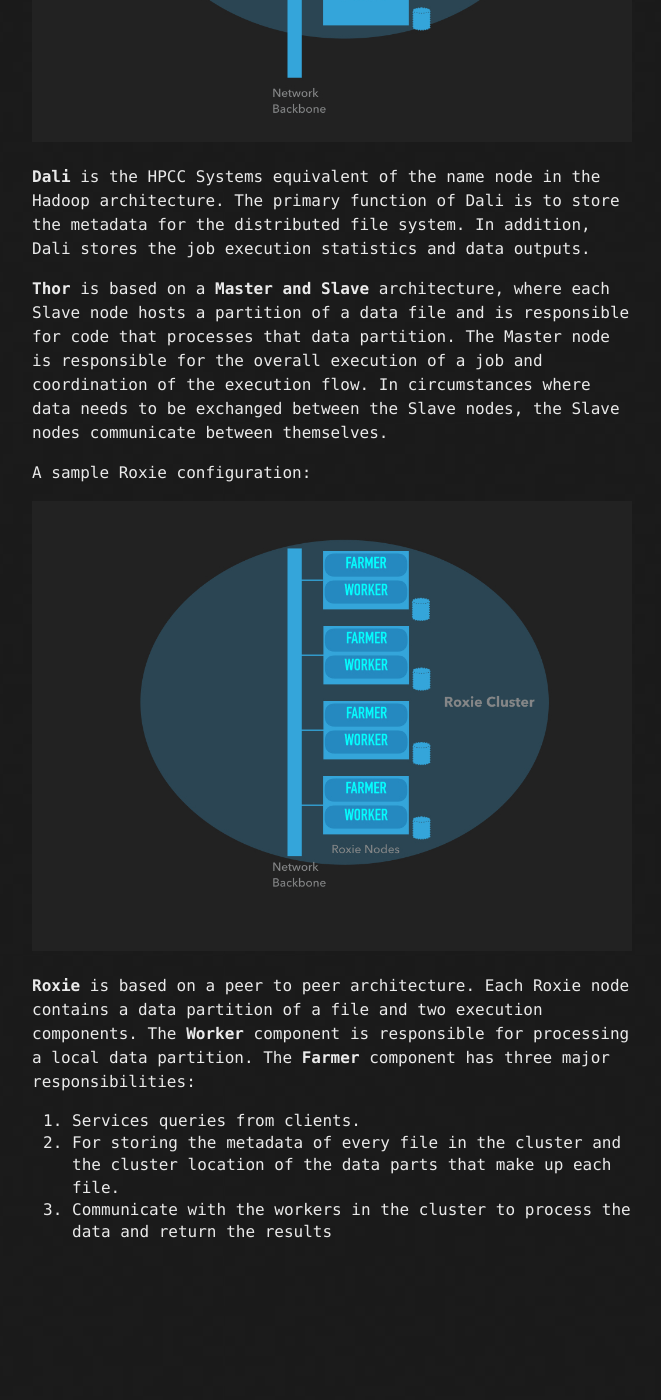
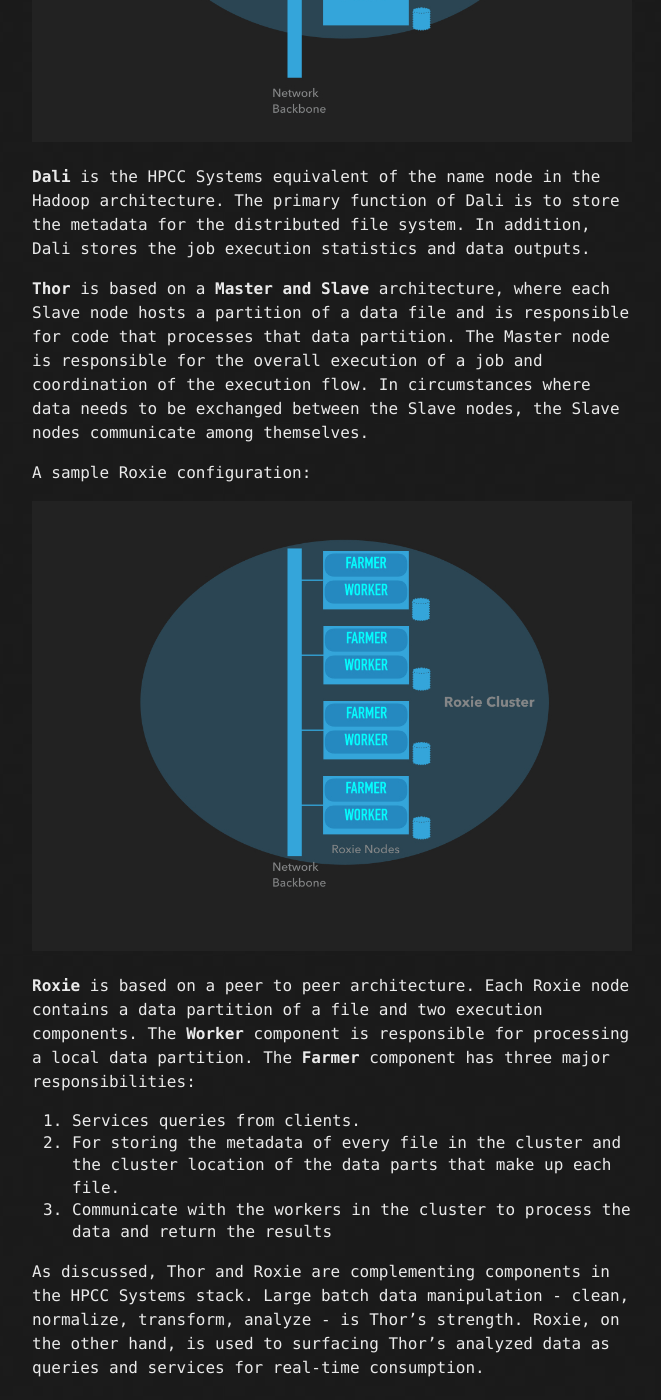
Before and after one commit to arjunachala/arjunachala.github.io, a Jekyll site: the page built from _posts/2017-10-18-Thor-And-Roxie.md, in a window 1280 px wide and 1400 px high, scrolled down 1173 px. Shown: the whole window, without its empty margins (308-969 px from the left). Built offline with Jekyll 4.4.1, drawn with Linux system fonts in a browser that asks for light colours; our own code applies the rules of GitHub Pages for plain Markdown files; before the commit the page ends 2437 px from its top, so only the background shows below that; some of the changed text lies outside the part shown.

Commit message:
Edits to conclude article

```diff
--- a/_posts/2017-10-18-Thor-And-Roxie.md
+++ b/_posts/2017-10-18-Thor-And-Roxie.md
@@ -1,4 +1,4 @@
-As you might have already discovered, the HPCC Systems stack consists of two primary processing engines.
+As you might have already discovered, the HPCC Systems stack consists of two primary processing cluster components.
 
 The **Thor** component is synonymous to Hadoop and Spark. It is used to process batch workloads on large-scale data and produce analytical outputs like aggregation views, scoring models etc. Since Thor has been built from the ground up to process batch data, its architecture is primed to perform some tasks like reading sequential data from a file and processing it.
 
@@ -12,7 +12,7 @@ A sample Thor configuration:
 
 **Dali** is the HPCC Systems equivalent of the name node in the Hadoop architecture. The primary function of Dali is to store the metadata for the distributed file system. In addition, Dali stores the job execution statistics and data outputs.
 
-**Thor** is based on a **Master and Slave** architecture, where each Slave node hosts a partition of a data file and is responsible for code that processes that data partition. The Master node is responsible for the overall execution of a job and coordination of the execution flow. In circumstances where data needs to be exchanged between the Slave nodes, the Slave nodes communicate between themselves.
+**Thor** is based on a **Master and Slave** architecture, where each Slave node hosts a partition of a data file and is responsible for code that processes that data partition. The Master node is responsible for the overall execution of a job and coordination of the execution flow. In circumstances where data needs to be exchanged between the Slave nodes, the Slave nodes communicate among themselves.
 
 A sample Roxie configuration:
 
@@ -24,3 +24,5 @@ A sample Roxie configuration:
 1. Services queries from clients.
 1. For storing the metadata of every file in the cluster and the cluster location of the data parts that make up each file.
 1. Communicate with the workers in the cluster to process the data and return the results
+
+As discussed, Thor and Roxie are complementing components in the HPCC Systems stack. Large batch data manipulation - clean, normalize, transform, analyze - is Thor's strength. Roxie, on the other hand, is used to surfacing Thor's analyzed data as queries and services for real-time consumption.
```
